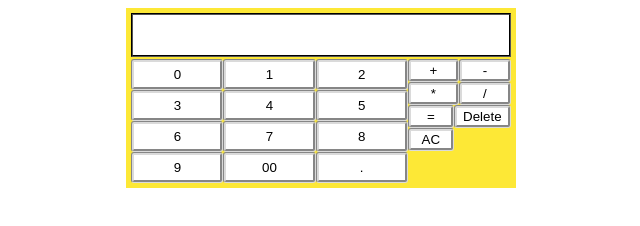
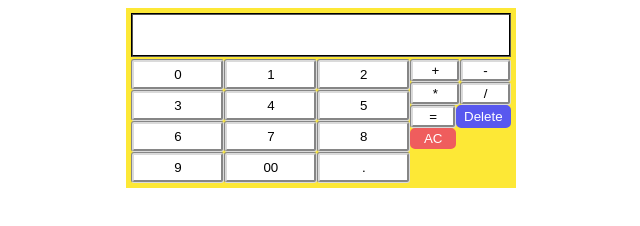
Before and after one commit to Set-Kaung/calculator, a plain HTML site: page index.html in a window 1280 px wide. Shown: the whole page, without its empty margins (319-959 px from the left). Drawn offline with Linux system fonts and the light colour scheme.

Commit message:
added fancy colors

```diff
--- a/style.css
+++ b/style.css
@@ -27,7 +27,7 @@ body{
 }
 
 .buttons button:active{
-    transform: scale(.98);
+    transform: scale(.95);
 }
 
 .display{
@@ -77,6 +77,20 @@ body{
     grid-template-rows: column;
 }
 
+.functions .clear{
+    background-color:#ef5d5d;
+    color: rgb(255, 255, 255);
+    border-radius: 5px;
+    border:2px solid #ef5d5d;
+}
+
+.functions .backspace{
+    background-color: rgb(88, 88, 239);
+    border:2px solid rgb(88, 88, 239);
+    color: white;
+    border-radius: 5px;
+}
+
 .history{
     font-size: 12px;
     height: 40%;
```
